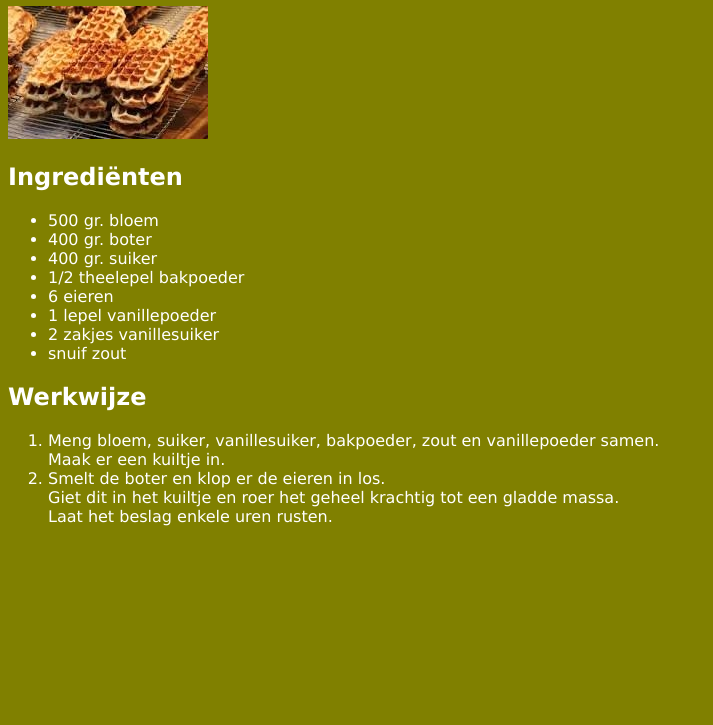
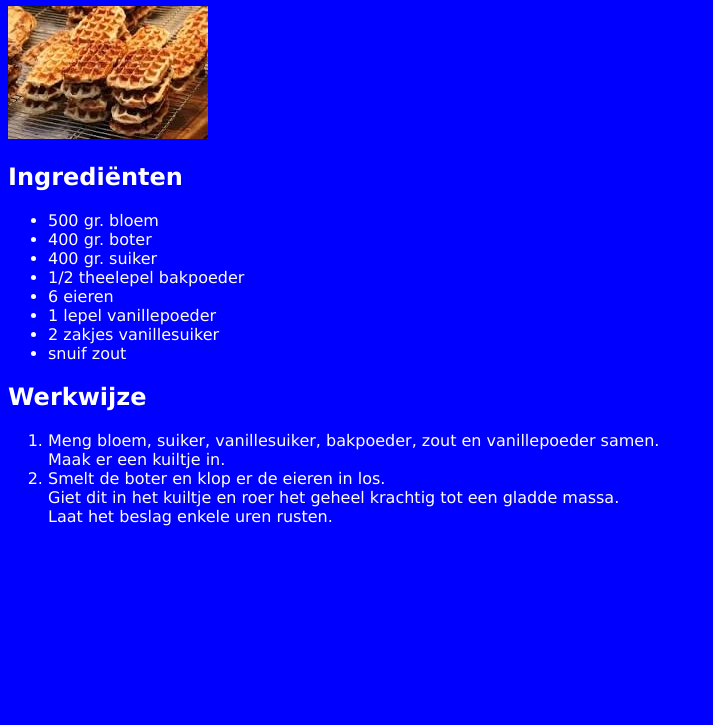
Before and after one commit to TalipAgbaba/recepten, a plain HTML site: page wafels.html in a window 1280 px wide. Shown: the part 75-800 px from the top of the page, without its empty margins (0-713 px from the left). Drawn offline with Linux system fonts and the light colour scheme.

Commit message:
Update default.css

```diff
--- a/default.css
+++ b/default.css
@@ -1,5 +1,5 @@
 body {
 	font-family: verdana;
-	background-color: Olive;
+	background-color: Blue;
 	color: white;
 }
```
